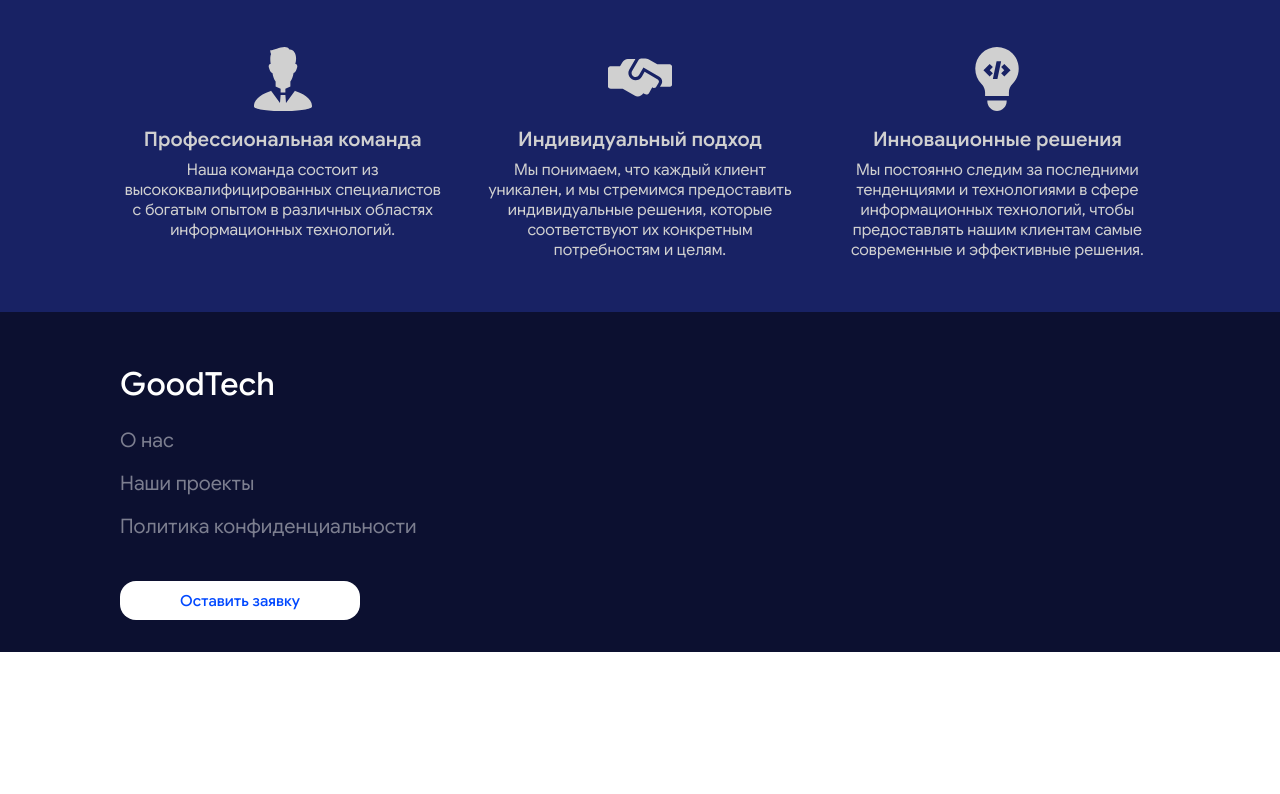
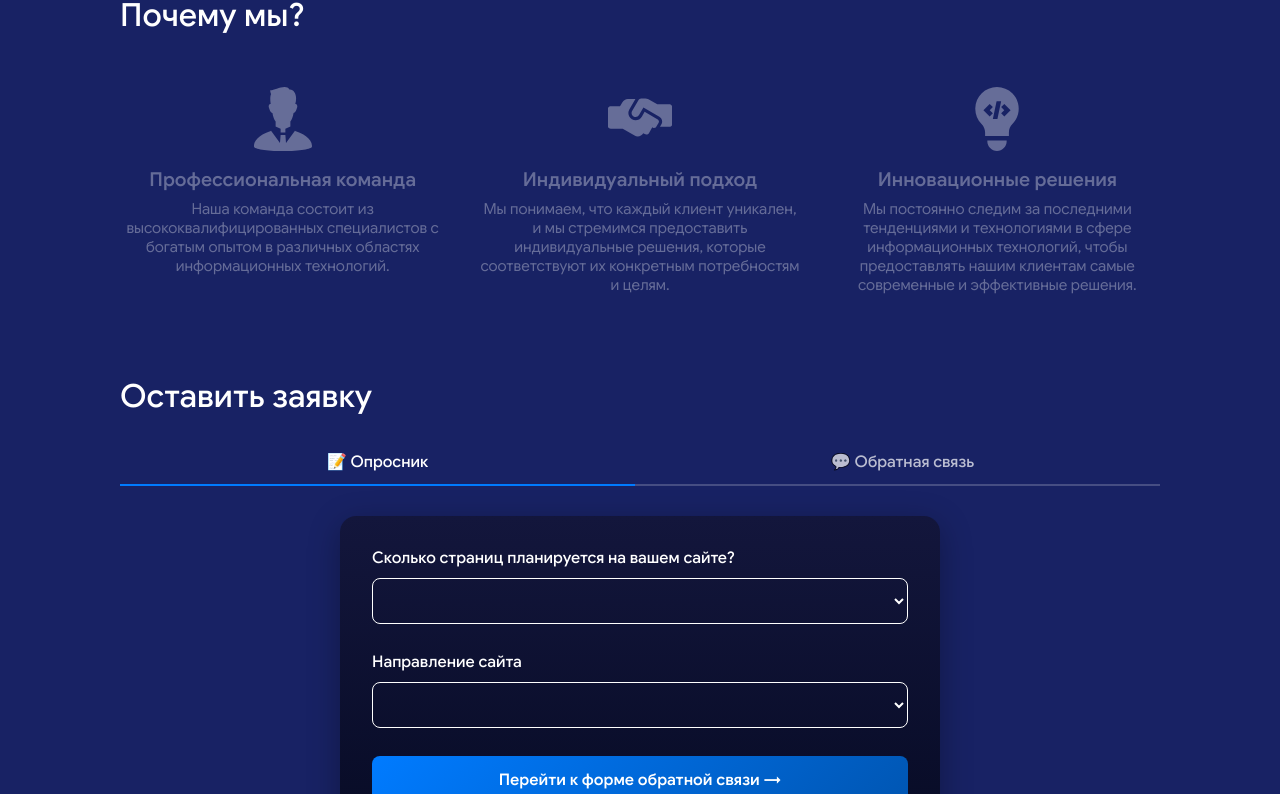
Before and after one commit to supsik/goodtechpro, a Nuxt app: page /about-us in a window 1280 px wide. Shown: the part 1080-1874 px from the top of the page. Before the commit the page ends 1732 px from the top, so only its background shows below. Built offline with nearby package versions, Linux system fonts and the light colour scheme.

Commit message:
about page complete

```diff
--- a/components/company-info.vue
+++ b/components/company-info.vue
@@ -12,7 +12,7 @@
 
   p {
     margin-top: 16px;
-    font-size: 18px;
+    font-size: clamp(0.75rem, 0.5378rem + 0.9174vw, 1.125rem);
     line-height: 1.6;
   }
 }
--- a/components/request-form.vue
+++ b/components/request-form.vue
@@ -1,5 +1,5 @@
 <template>
-	<div class="request-form" id="request-form">
+	<div class="request-form container" id="request-form">
 		<h2 class="request-form__title">Оставить заявку</h2>
 		<form-content />
 	</div>
--- a/components/why-us.vue
+++ b/components/why-us.vue
@@ -42,8 +42,10 @@ const data = ref([
 ])
 </script>
 <style lang='scss'>
-.why-us__title {
-	margin-top: 32px;
+.why-us {
+	margin-top: 72px;
+
+	@include mq($md) { margin-top: 42px }
 }
 
 .why-us__list {
@@ -51,16 +53,20 @@ const data = ref([
 	margin-top: 52px;
 	grid-template-columns: repeat(3, 1fr);
 	gap: 32px;
+
+	@include mq($lg) { grid-template-columns: 1fr }
 }
 
 .why-us__list-item {
+	margin: 0 auto;
 	display: flex;
 	flex-direction: column;
 	align-items: center;
 	text-align: center;
+	cursor: default;
 
 	& * {
-		color: #d0d0d0;
+		color: #ffffff56;
 		transition: all 0.3s ease;
 	}
 
@@ -79,13 +85,32 @@ const data = ref([
 	}
 
 	h3 {
-		font-size: 20px;
+		font-size: clamp(1.125rem, 0.8173rem + 0.4808vw, 1.25rem);
 		margin-top: 16px;
 	}
 
 	p {
 		margin-top: 8px;
-		font-size: 16px;
+		font-size: clamp(0.875rem, 0.5673rem + 0.4808vw, 1rem);
+	}
+
+	@include mq($lg) {
+		width: 50%;
+
+		h3 { font-size: clamp(0.875rem, 0.7336rem + 0.6116vw, 1.125rem) }
+
+		p { font-size: clamp(0.75rem, 0.6793rem + 0.3058vw, 0.875rem) }
+	}
+
+	@include mq($md) {
+		width: 100%;
+
+		& * { color: #FFF }
+
+		.why-us__list-item-icon {
+			width: 48px;
+			height: 48px;
+		}
 	}
 }
 </style>
--- a/pages/about-us.vue
+++ b/pages/about-us.vue
@@ -3,16 +3,22 @@
 		<hero />
     <company-info />
     <why-us />
+		<request-form />
   </div>
 </template>
 <script setup>
 useSeoMeta({
-  title: 'GoodTech - О компании',
-  ogTitle: 'GoodTech - О компании',
-  description: 'GoodTech - ведущая компания в сфере информационных технологий, предоставляющая широкий спектр услуг, включая разработку программного обеспечения, IT-консалтинг и поддержку. Наша миссия - помогать бизнесам достигать успеха с помощью инновационных технологических решений. Мы гордимся нашей командой профессионалов, которая стремится обеспечить высокое качество услуг и удовлетворение потребностей наших клиентов. Узнайте больше о нашей истории, ценностях и команде на странице "О компании".',
-  ogDescription: 'GoodTech - ведущая компания в сфере информационных технологий, предоставляющая широкий спектр услуг, включая разработку программного обеспечения, IT-консалтинг и поддержку. Наша миссия - помогать бизнесам достигать успеха с помощью инновационных технологических решений. Мы гордимся нашей командой профессионалов, которая стремится обеспечить высокое качество услуг и удовлетворение потребностей наших клиентов. Узнайте больше о нашей истории, ценностях и команде на странице "О компании".',
-  keywords: 'GoodTech, о компании, информационные технологии, разработка программного обеспечения, IT-консалтинг, поддержка, технологические решения, Гуд Тех, IT-услуги, бизнес-решения, инновации, цифровые технологии, разработка веб сайтов, история компании, ценности компании, команда компании',
+  title         : 'GoodTech - О компании',
+  ogTitle       : 'GoodTech - О компании',
+  description   : 'GoodTech - ведущая компания в сфере информационных технологий, предоставляющая широкий спектр услуг, включая разработку программного обеспечения, IT-консалтинг и поддержку. Наша миссия - помогать бизнесам достигать успеха с помощью инновационных технологических решений. Мы гордимся нашей командой профессионалов, которая стремится обеспечить высокое качество услуг и удовлетворение потребностей наших клиентов. Узнайте больше о нашей истории, ценностях и команде на странице "О компании".',
+  ogDescription : 'GoodTech - ведущая компания в сфере информационных технологий, предоставляющая широкий спектр услуг, включая разработку программного обеспечения, IT-консалтинг и поддержку. Наша миссия - помогать бизнесам достигать успеха с помощью инновационных технологических решений. Мы гордимся нашей командой профессионалов, которая стремится обеспечить высокое качество услуг и удовлетворение потребностей наших клиентов. Узнайте больше о нашей истории, ценностях и команде на странице "О компании".',
+  keywords      : 'GoodTech, о компании, информационные технологии, разработка программного обеспечения, IT-консалтинг, поддержка, технологические решения, Гуд Тех, IT-услуги, бизнес-решения, инновации, цифровые технологии, разработка веб сайтов, история компании, ценности компании, команда компании',
 });
 </script>
 <style lang='scss'>
+.about-us-page .request-form {
+	margin-top: 82px;
+
+	@include mq($md) { margin-top: 52px }
+}
 </style>
--- a/pages/index.vue
+++ b/pages/index.vue
@@ -5,7 +5,7 @@
 			<about-us />
 		</client-only>
 		<our-services />
-		<request-form class="container" />
+		<request-form />
 	</div>
 </template>
 <script setup lang="ts">
```
Also changed, not shown: pages/policy.vue (+4 -4 lines).
